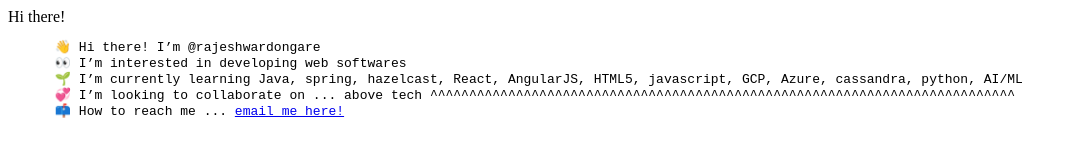
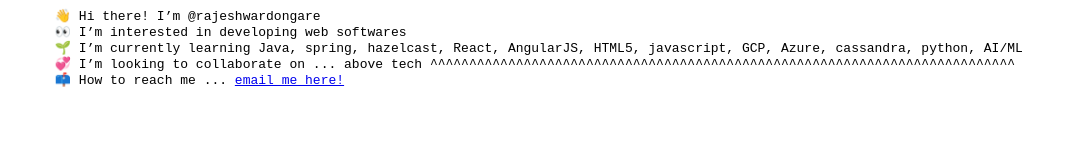
Before and after one commit to rajeshwardongare/rajeshwardongare, a plain HTML site: page index.html in a window 1280 px wide. Shown: the whole page, without its empty margins (0-1077 px from the left). Drawn offline with Linux system fonts and the light colour scheme.

Commit message:
Update index.html

```diff
--- a/index.html
+++ b/index.html
@@ -1,6 +1,5 @@
 <html>
   <body>
-    Hi there!
     <pre>
       👋 Hi there! I’m @rajeshwardongare
       👀 I’m interested in developing web softwares
```
